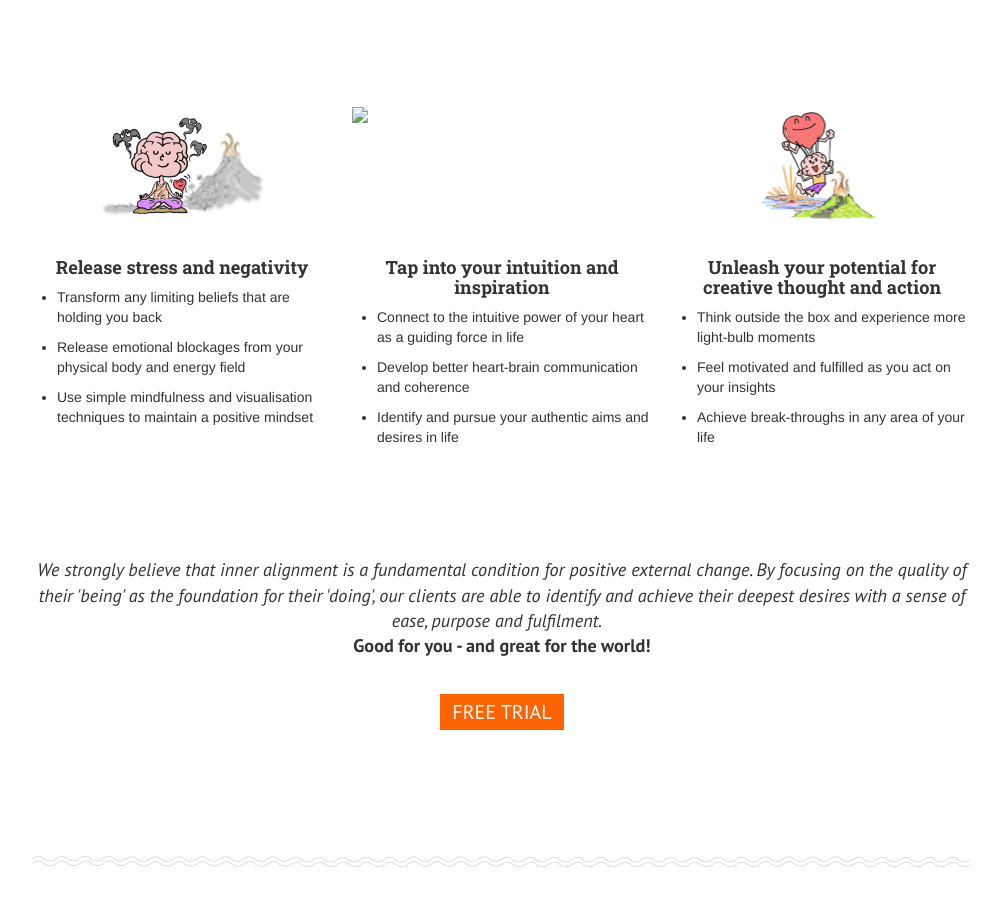
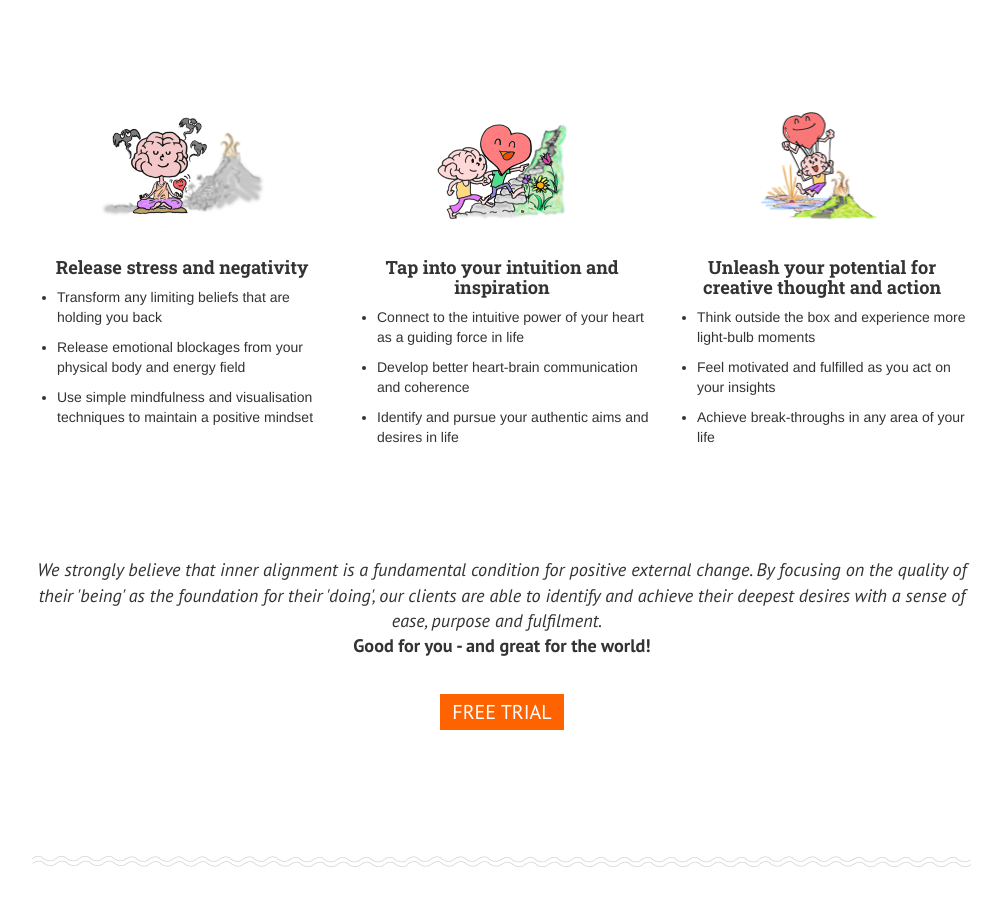
Before and after one commit to jermainewong/personal_transformation, a plain HTML site: page index.html in a window 1280 px wide. Shown: the part 938-1843 px from the top of the page, without its empty margins (138-1140 px from the left). Drawn offline with Linux system fonts and the light colour scheme; a web font is replaced by a local one.

Commit message:
img corrected

```diff
--- a/index.html
+++ b/index.html
@@ -107,7 +107,7 @@
 							</ul>
 						</div>
 						<div class="span4">
-							<img class="man" src="img/cartoon1-1 copy.png">
+							<img class="man" src="img/cartoon1.png">
 							<h5>Tap into your intuition and inspiration</h5>
 							<ul>
 								<li>Connect to the intuitive power of your heart as a guiding force in life</li>
```
Also changed, not shown: img/cartoon1.png (added).
